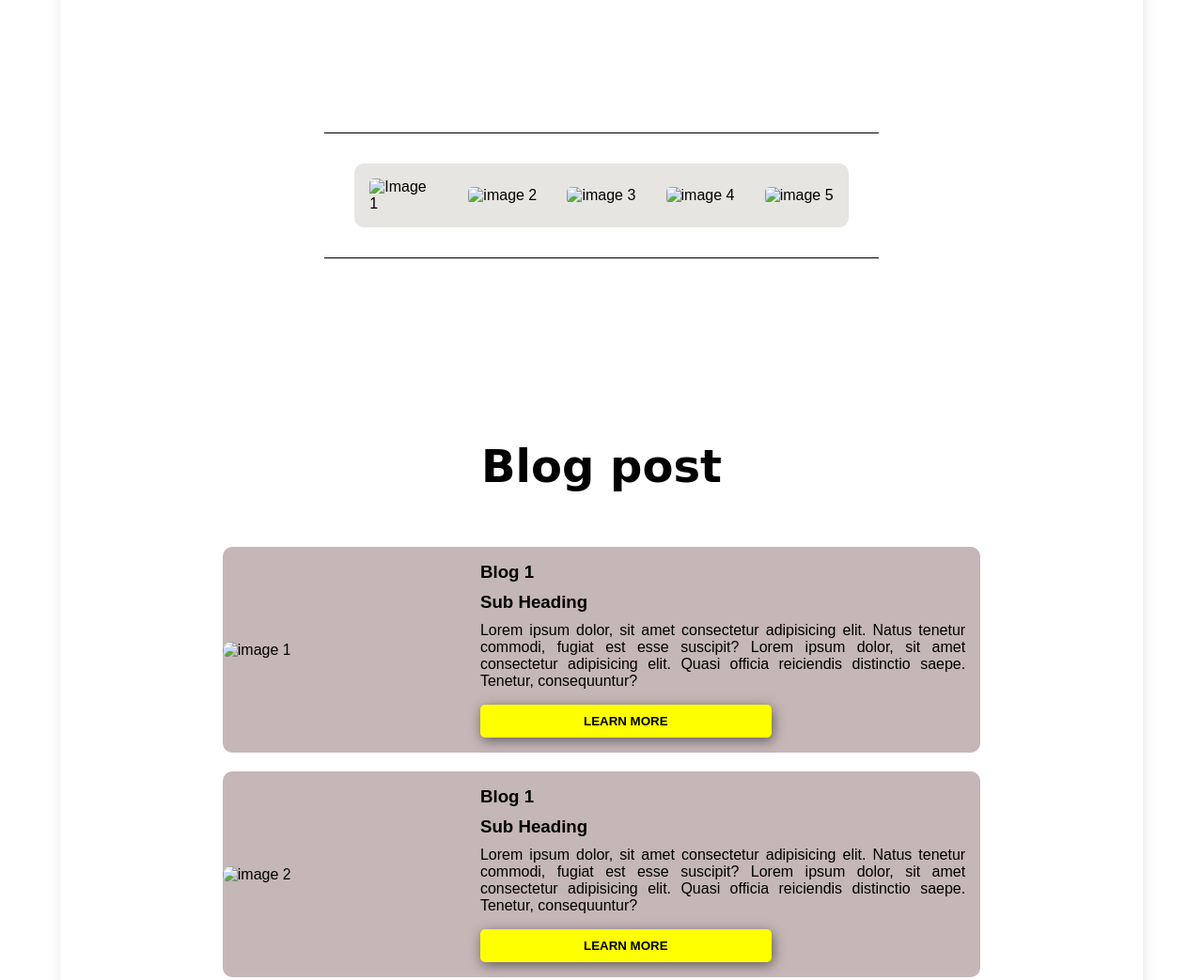
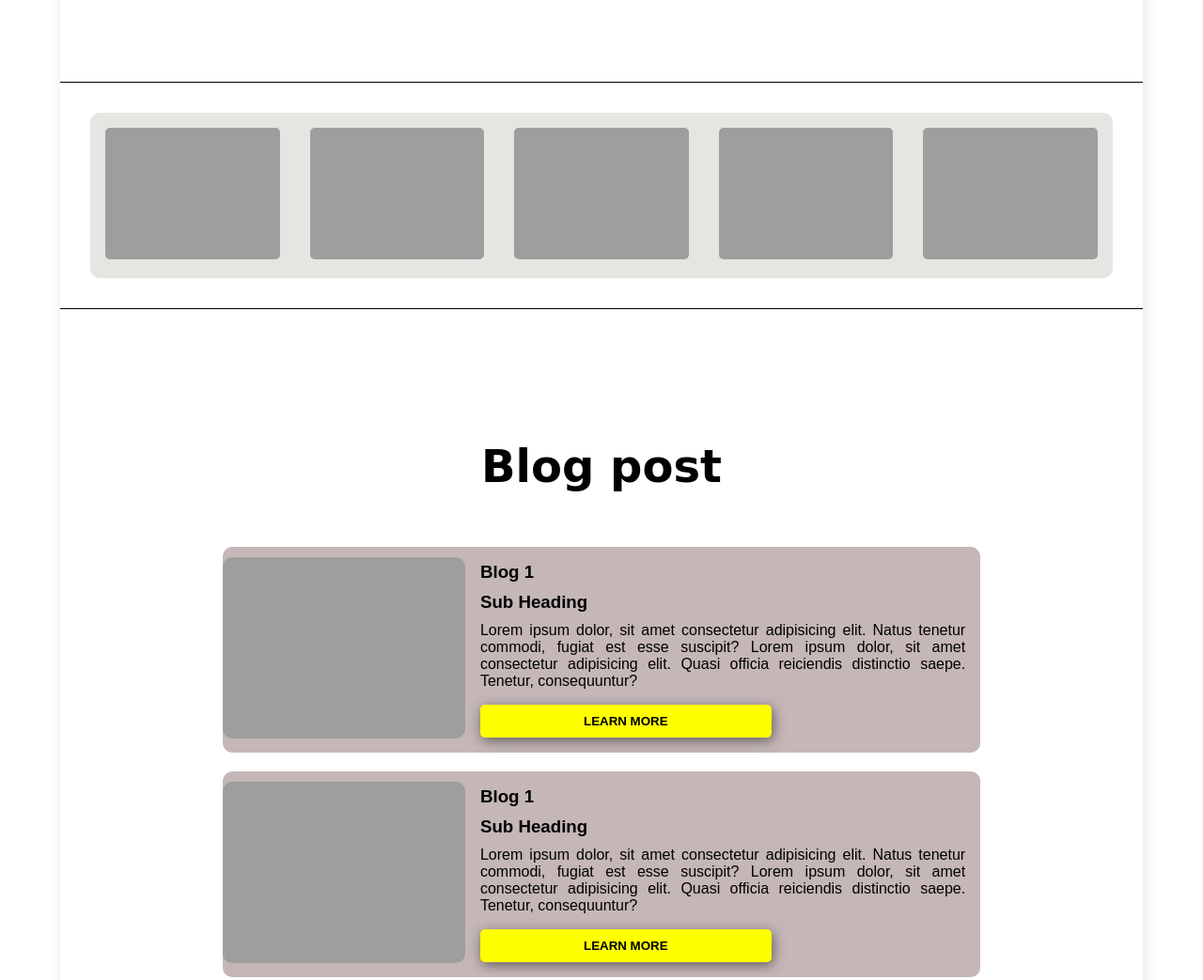
Before and after one commit to absabur/blog-project--practice, a plain HTML site: page index.html in a window 1280 px wide. Shown: the part 1660-2703 px from the top of the page at 94% size. Drawn offline with Linux system fonts and the light colour scheme; the site is published under a folder, as on GitHub Pages, so addresses that start at the root find nothing; a web font is replaced by a local one.

Commit message:
Update index.html

```diff
--- a/index.html
+++ b/index.html
@@ -124,11 +124,11 @@
                     </h2>
                     <div class="archives-container">
                         <ul class="img-row flex-space-around">
-                            <li><img src="/images/img-1.jpg" alt="Image 1"></li>
-                            <li><img src="/images/img-2.jpg" alt="image 2"></li>
-                            <li><img src="/images/img-1 (1).jpg" alt="image 3"></li>
-                            <li><img src="/images/img-3.jpg" alt="image 4"></li>
-                            <li><img src="/images/img-5.jpg" alt="image 5"></li>
+                            <li><img src="images/img-1.jpg" alt="Image 1"></li>
+                            <li><img src="images/img-2.jpg" alt="image 2"></li>
+                            <li><img src="images/img-1 (1).jpg" alt="image 3"></li>
+                            <li><img src="images/img-3.jpg" alt="image 4"></li>
+                            <li><img src="images/img-5.jpg" alt="image 5"></li>
                         </ul>
                     </div>
                 </div>
@@ -140,7 +140,7 @@
                         <div class="blog-post-container flex-space-around">
                             <div class="blog-card flex-space-around">
                                 <div class="img-sec">
-                                    <img src="/images/img-5.jpg" alt="image 1">
+                                    <img src="images/img-5.jpg" alt="image 1">
                                 </div>
                                 <div class="blog-body">
                                     <h3 class="head1">
@@ -159,7 +159,7 @@
                             </div>
                             <div class="blog-card flex-space-around">
                                 <div class="img-sec">
-                                    <img src="/images/img-5.jpg" alt="image 2">
+                                    <img src="images/img-5.jpg" alt="image 2">
                                 </div>
                                 <div class="blog-body">
                                     <h3 class="head1">
@@ -178,7 +178,7 @@
                             </div>
                             <div class="blog-card flex-space-around">
                                 <div class="img-sec">
-                                    <img src="/images/img-5.jpg" alt="image 3">
+                                    <img src="images/img-5.jpg" alt="image 3">
                                 </div>
                                 <div class="blog-body">
                                     <h3 class="head1">
```
